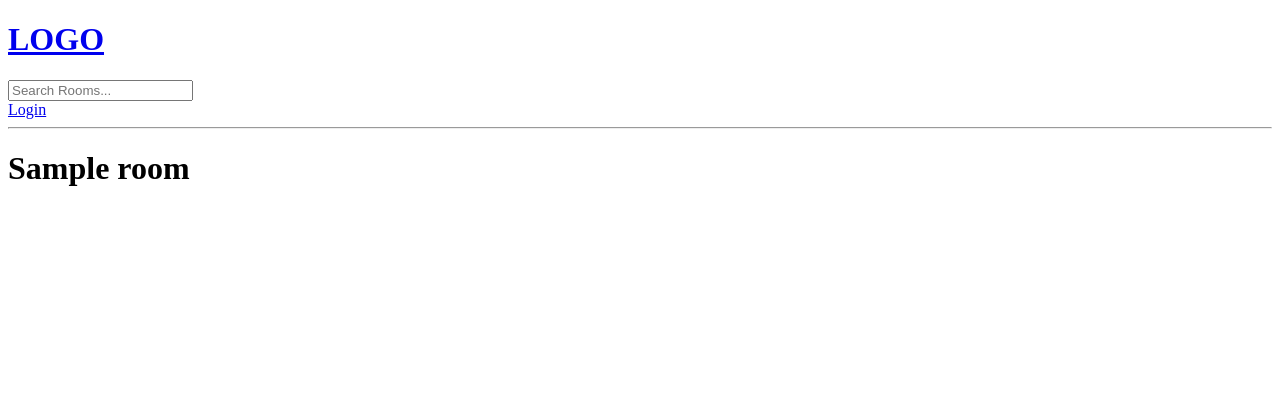
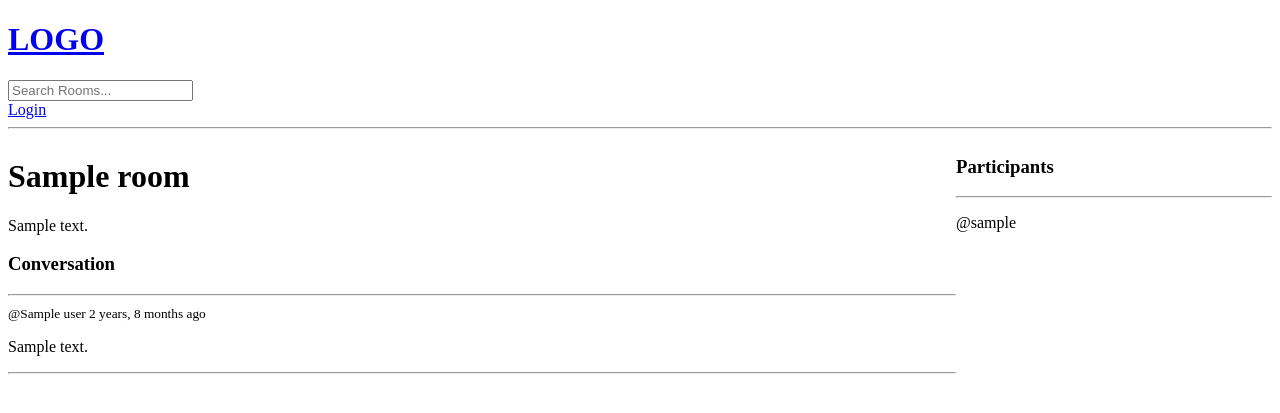
Before and after one commit to PlanetNamekTech/study_bud, a Django app: template base/templates/base/room.html in a window 1280 px wide. Shown: the top 413 px of the page. Run offline with Django 3.2, Linux system fonts and the light colour scheme; the template is opened without the code that fills it: most values are stand-ins (such as "Sample title", 1, 10 or a date in 2020).

Commit message:
added comments in rooms

```diff
--- a/base/models.py
+++ b/base/models.py
@@ -17,7 +17,7 @@ class Room(models.Model):
   name = models.CharField(max_length=200)
   # null and blank allowed to be left blank upon creation with True
   description = models.TextField(null=True, blank=True)
-  #participants =
+  participants = models.ManyToManyField(User, related_name='participants', blank=True)
   updated = models.DateTimeField(auto_now=True)
   created = models.DateTimeField(auto_now_add=True)
 
--- a/base/templates/base/room.html
+++ b/base/templates/base/room.html
@@ -10,8 +10,57 @@
   {% extends 'main.html' %}
 
   {% block content %}
-  <h1>{{room.name}}</h1>
+
+  <style>
+    .room-container {
+      display: grid;
+      grid-template-columns: 3fr 1fr;
+    }
+  </style>
+
+  <div class="room-container">
+    <div>
+      <h1>{{room.name}}</h1>
+      <p>{{room.description}}</p>
+
+      <div class="comment-wrapper">
+        <h3>Conversation</h3>
+        <hr>
+
+        {% for message in room_messages %}
+        <div>
+          {% if request.user == message.user %}
+          <a href="{% url 'delete-message' message.id %}">Delete</a>
+          {% endif %}
+          <small>@{{message.user}} {{message.created|timesince}} ago </small>
+          <p>{{message.body}}</p>
+          <hr>
+        </div>
+        {% endfor %}
+      </div>
+
+      {% if request.user.is_authenticated %}
+      <div class="comment-form">
+        <form method="POST" action="">
+          {% csrf_token %}
+          <input type="text" name="body" placeholder="Write your message here..." />
+        </form>
+      </div>
+    {% endif %}
+  </div>
+    <div>
+      <h3>Participants</h3>
+      <hr>
+
+      {% for user in particpants %}
+        <div>
+          <p>@{{user.username}}</p>
+        </div>
+      {% endfor %}
+    </div>
+  </div>
 
   {% endblock content %}
 </body>
+
 </html>
--- a/base/urls.py
+++ b/base/urls.py
@@ -11,4 +11,5 @@ urlpatterns = [
   path('create-room/', views.createRoom, name="create-room"),
   path('update-room/<str:pk>/', views.updateRoom, name="update-room"),
   path('delete-room/<str:pk>/', views.deleteRoom, name="delete-room"),
+  path('delete-message/<str:pk>/', views.deleteMessage, name="delete-message"),
 ]
```
Also changed, not shown: base/views.py (+27 -2 lines), base/migrations/0003_alter_room_options_room_participants.py (added).
